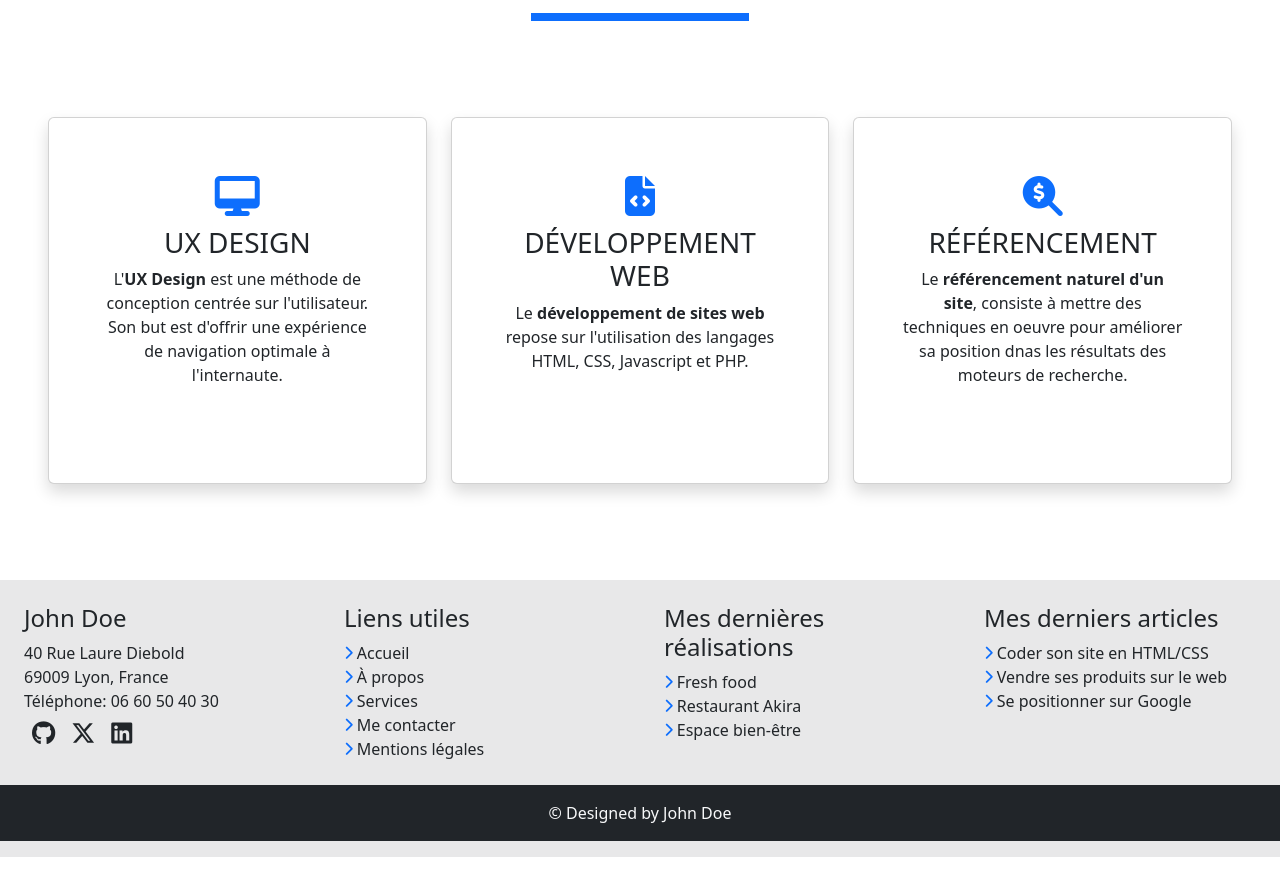
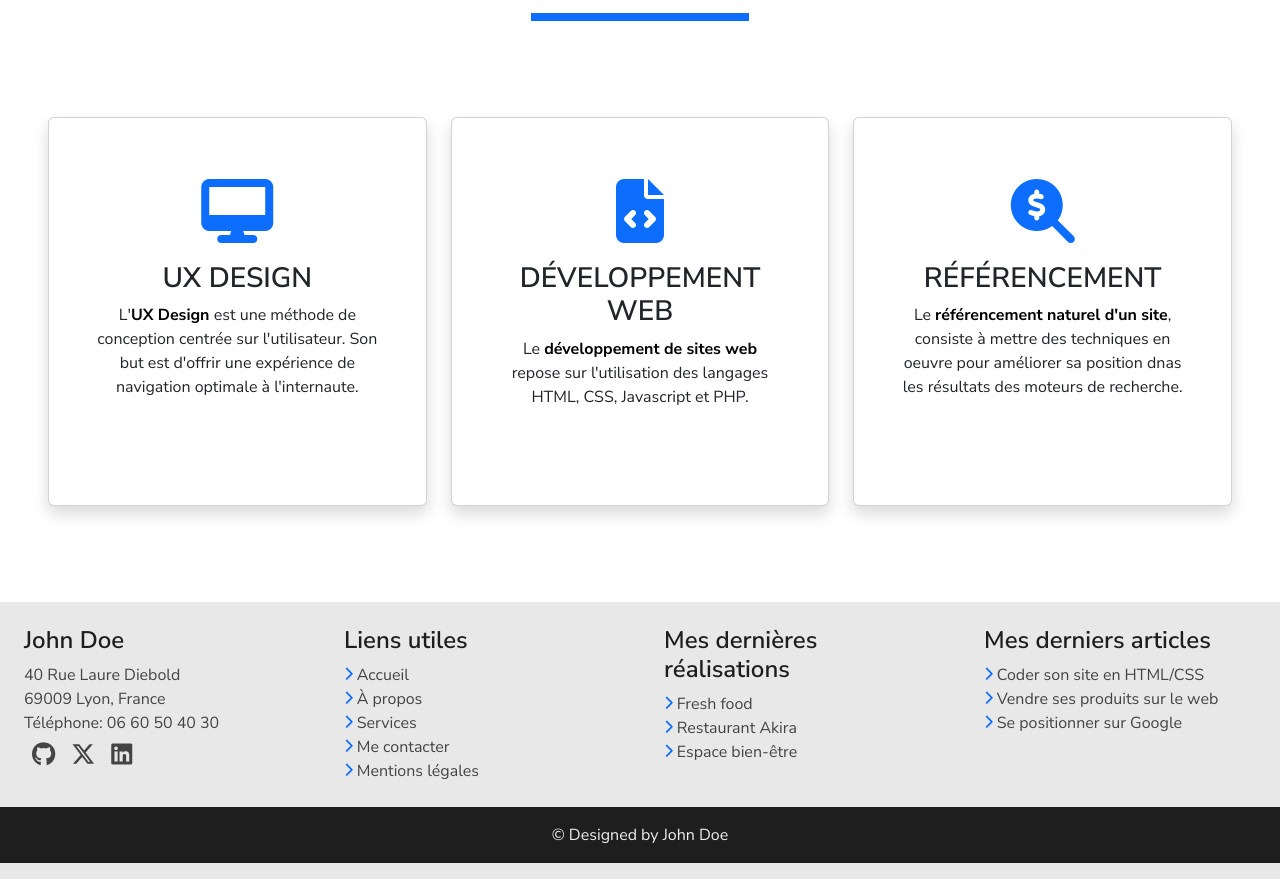
Before and after one commit to BLaeya/cv-john-doe-optimise, a website: page services.html in a window 1280 px wide. Shown: the part 402-1281 px from the top of the page. Before the commit the page ends 1259 px from the top, so only its background shows below. Drawn offline with nearby package versions, Linux system fonts and the light colour scheme.

Commit message:
custom scss

```diff
--- /dev/null
+++ b/scss/_variables_overrides.scss
@@ -0,0 +1,7 @@
+$primary: #0d6efd;
+$secondary: #444;
+$dark: #1e1e1e;
+$light: #eee;
+$font-family-sans-serif: "Nunito Sans", sans-serif;
+$headings-font-weight: 600;
+$h1-font-size: 4rem;
--- a/scss/style.scss
+++ b/scss/style.scss
@@ -1,9 +1,35 @@
+@import "variables_overrides.scss";
+
 @import "../node_modules/bootstrap/scss/bootstrap.scss";
 
 a {
   text-decoration: none;
 }
 
+body {
+  color: #444;
+}
+h1,
+h2,
+h3,
+h4,
+h5,
+h6 {
+  color: #1e1e1e;
+}
+strong {
+  color: black;
+}
+
+.navbar-text a:hover {
+  color: rgba(255, 255, 255, 0.8);
+}
+
+.services:hover {
+  i {
+    color: #cde1f8;
+  }
+}
 .overlay {
   background-color: rgba(0, 0, 0, 0.3);
 }
--- a/services.html
+++ b/services.html
@@ -8,6 +8,12 @@
       src="https://kit.fontawesome.com/5aa7664434.js"
       crossorigin="anonymous"
     ></script>
+    <link rel="preconnect" href="https://fonts.googleapis.com" />
+    <link rel="preconnect" href="https://fonts.gstatic.com" crossorigin />
+    <link
+      href="https://fonts.googleapis.com/css2?family=Nunito+Sans:opsz,wght@6..12,200..1000&display=swap"
+      rel="stylesheet"
+    />
     <title>CV - portfolio John DOE</title>
   </head>
   <body>
@@ -88,7 +94,7 @@
           <div class="col-4 col-sm-5 py-1"></div>
         </div>
         <div class="row row-cols-1 row-cols-md-3 p-5">
-          <div class="col">
+          <div class="services col">
             <div class="card shadow h-100 p-5">
               <span class="fs-1 text-primary"
                 ><i class="fa-solid fa-desktop card-img-top"></i
@@ -103,7 +109,7 @@
               </div>
             </div>
           </div>
-          <div class="col">
+          <div class="services col">
             <div class="card shadow h-100 p-5">
               <span class="fs-1 text-primary"
                 ><i class="fa-solid fa-file-code card-img-top"></i
@@ -117,7 +123,7 @@
               </div>
             </div>
           </div>
-          <div class="col">
+          <div class="services col">
             <div class="card shadow h-100 p-5">
               <span class="fs-1 text-primary"
                 ><i class="fa-solid fa-magnifying-glass-dollar card-img-top"></i
```
Also changed, not shown: blog.html (+6 -0 lines), contact.html (+3 -0 lines), index.html (+6 -0 lines), legal.html (+14 -3 lines), portfolio.html (+6 -0 lines), css/style.css, 1 other file.
